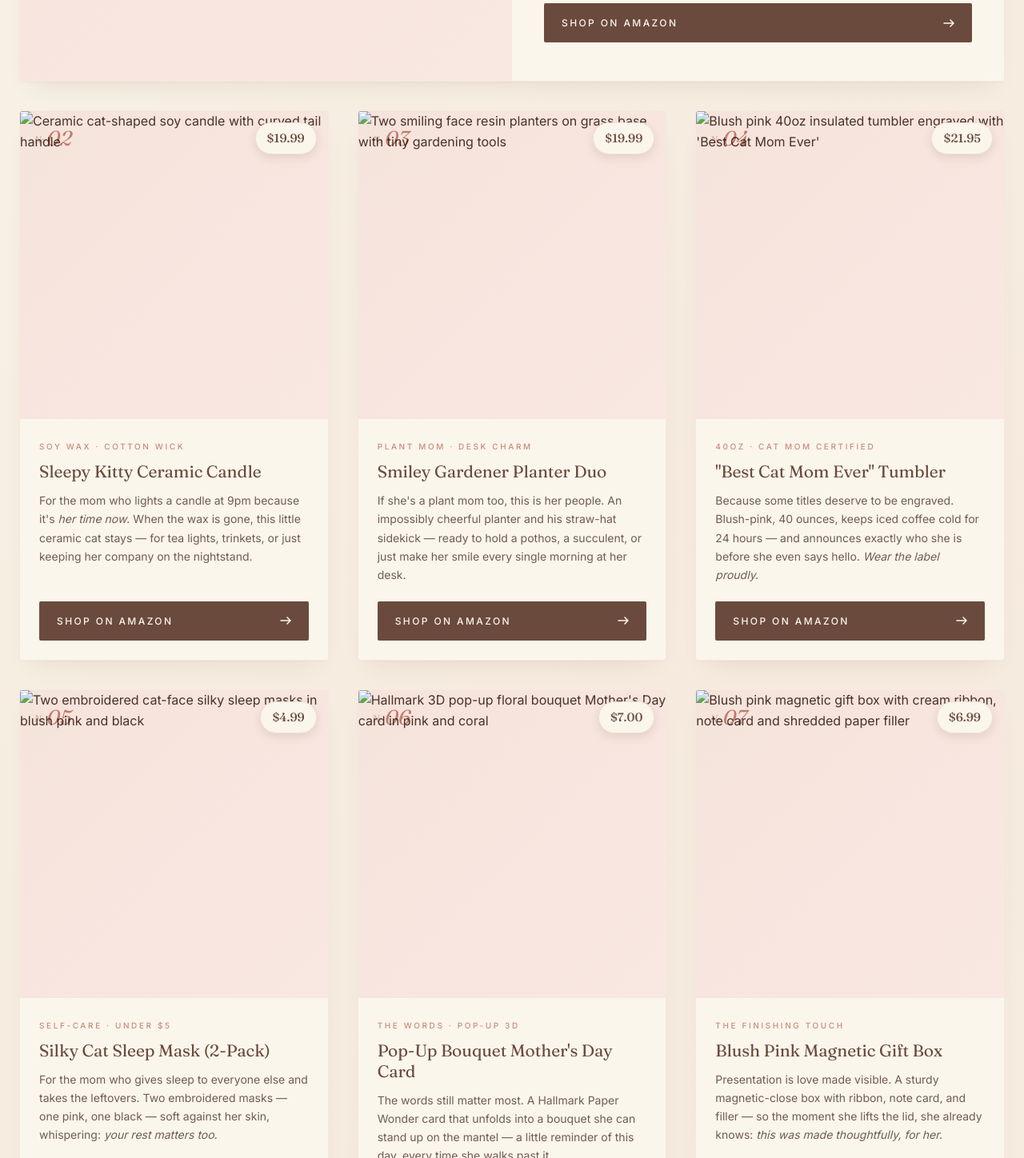
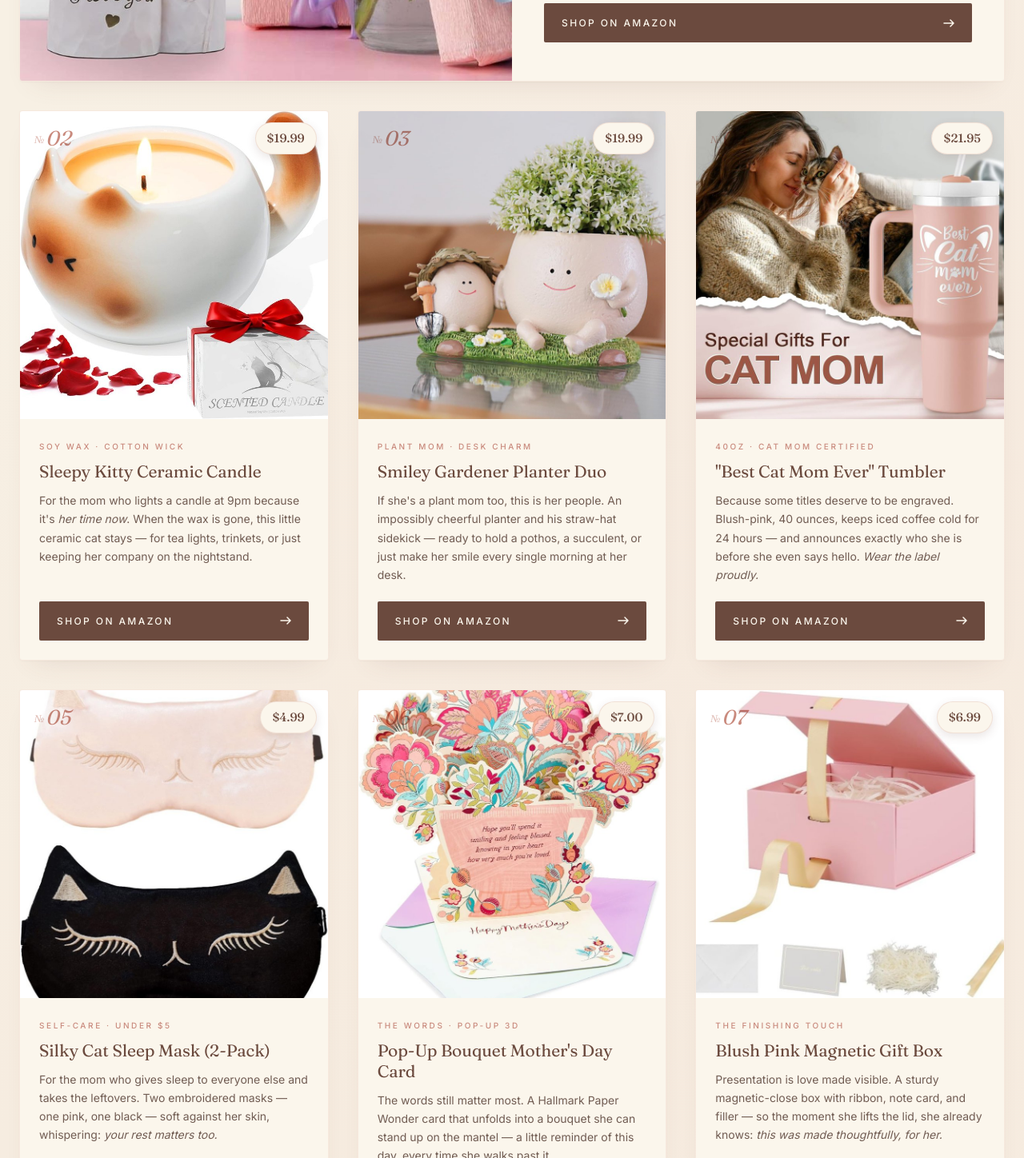
Before and after one commit to youyouyu52-lang/thefluffylab, a plain HTML site: page momgift.html in a window 1280 px wide. Shown: the part 2080-3528 px from the top of the page at 80% size. Drawn offline with nearby package versions, Linux system fonts and the light colour scheme.

Commit message:
Add files via upload

```diff
--- a/momgift.html
+++ b/momgift.html
@@ -558,7 +558,7 @@
         <div class="card__media">
           <span class="card__num">01</span>
           <span class="card__price-tag">$27.69</span>
-          <img class="card__img" src="momgift-images/01-willow-tree.jpg" alt="Hand-sculpted mother and daughter figurine inscribed 'To my beautiful Mom, never forget I love you'" loading="lazy" width="600" height="600" />
+          <img class="card__img" src="images/01-willow-tree.jpg" alt="Hand-sculpted mother and daughter figurine inscribed 'To my beautiful Mom, never forget I love you'" loading="lazy" width="600" height="600" />
         </div>
         <div class="card__body">
           <div class="card__eyebrow-feature">— The One She'll Keep Forever</div>
@@ -577,7 +577,7 @@
         <div class="card__media">
           <span class="card__num">02</span>
           <span class="card__price-tag">$19.99</span>
-          <img class="card__img" src="momgift-images/02-cat-candle.jpg" alt="Ceramic cat-shaped soy candle with curved tail handle" loading="lazy" width="600" height="600" />
+          <img class="card__img" src="images/02-cat-candle.jpg" alt="Ceramic cat-shaped soy candle with curved tail handle" loading="lazy" width="600" height="600" />
         </div>
         <div class="card__body">
           <div class="card__category">Soy Wax · Cotton Wick</div>
@@ -595,7 +595,7 @@
         <div class="card__media">
           <span class="card__num">03</span>
           <span class="card__price-tag">$19.99</span>
-          <img class="card__img" src="momgift-images/03-smiley-planter.jpg" alt="Two smiling face resin planters on grass base with tiny gardening tools" loading="lazy" width="600" height="600" />
+          <img class="card__img" src="images/03-smiley-planter.jpg" alt="Two smiling face resin planters on grass base with tiny gardening tools" loading="lazy" width="600" height="600" />
         </div>
         <div class="card__body">
           <div class="card__category">Plant Mom · Desk Charm</div>
@@ -613,7 +613,7 @@
         <div class="card__media">
           <span class="card__num">04</span>
           <span class="card__price-tag">$21.95</span>
-          <img class="card__img" src="momgift-images/04-tumbler.jpg" alt="Blush pink 40oz insulated tumbler engraved with 'Best Cat Mom Ever'" loading="lazy" width="600" height="600" />
+          <img class="card__img" src="images/04-tumbler.jpg" alt="Blush pink 40oz insulated tumbler engraved with 'Best Cat Mom Ever'" loading="lazy" width="600" height="600" />
         </div>
         <div class="card__body">
           <div class="card__category">40oz · Cat Mom Certified</div>
@@ -631,7 +631,7 @@
         <div class="card__media">
           <span class="card__num">05</span>
           <span class="card__price-tag">$4.99</span>
-          <img class="card__img" src="momgift-images/05-eye-mask.jpg" alt="Two embroidered cat-face silky sleep masks in blush pink and black" loading="lazy" width="600" height="600" />
+          <img class="card__img" src="images/05-eye-mask.jpg" alt="Two embroidered cat-face silky sleep masks in blush pink and black" loading="lazy" width="600" height="600" />
         </div>
         <div class="card__body">
           <div class="card__category">Self-Care · Under $5</div>
@@ -649,7 +649,7 @@
         <div class="card__media">
           <span class="card__num">06</span>
           <span class="card__price-tag">$7.00</span>
-          <img class="card__img" src="momgift-images/06-card.jpg" alt="Hallmark 3D pop-up floral bouquet Mother's Day card in pink and coral" loading="lazy" width="600" height="600" />
+          <img class="card__img" src="images/06-card.jpg" alt="Hallmark 3D pop-up floral bouquet Mother's Day card in pink and coral" loading="lazy" width="600" height="600" />
         </div>
         <div class="card__body">
           <div class="card__category">The Words · Pop-Up 3D</div>
@@ -667,7 +667,7 @@
         <div class="card__media">
           <span class="card__num">07</span>
           <span class="card__price-tag">$6.99</span>
-          <img class="card__img" src="momgift-images/07-gift-box.jpg" alt="Blush pink magnetic gift box with cream ribbon, note card and shredded paper filler" loading="lazy" width="600" height="600" />
+          <img class="card__img" src="images/07-gift-box.jpg" alt="Blush pink magnetic gift box with cream ribbon, note card and shredded paper filler" loading="lazy" width="600" height="600" />
         </div>
         <div class="card__body">
           <div class="card__category">The Finishing Touch</div>
```
